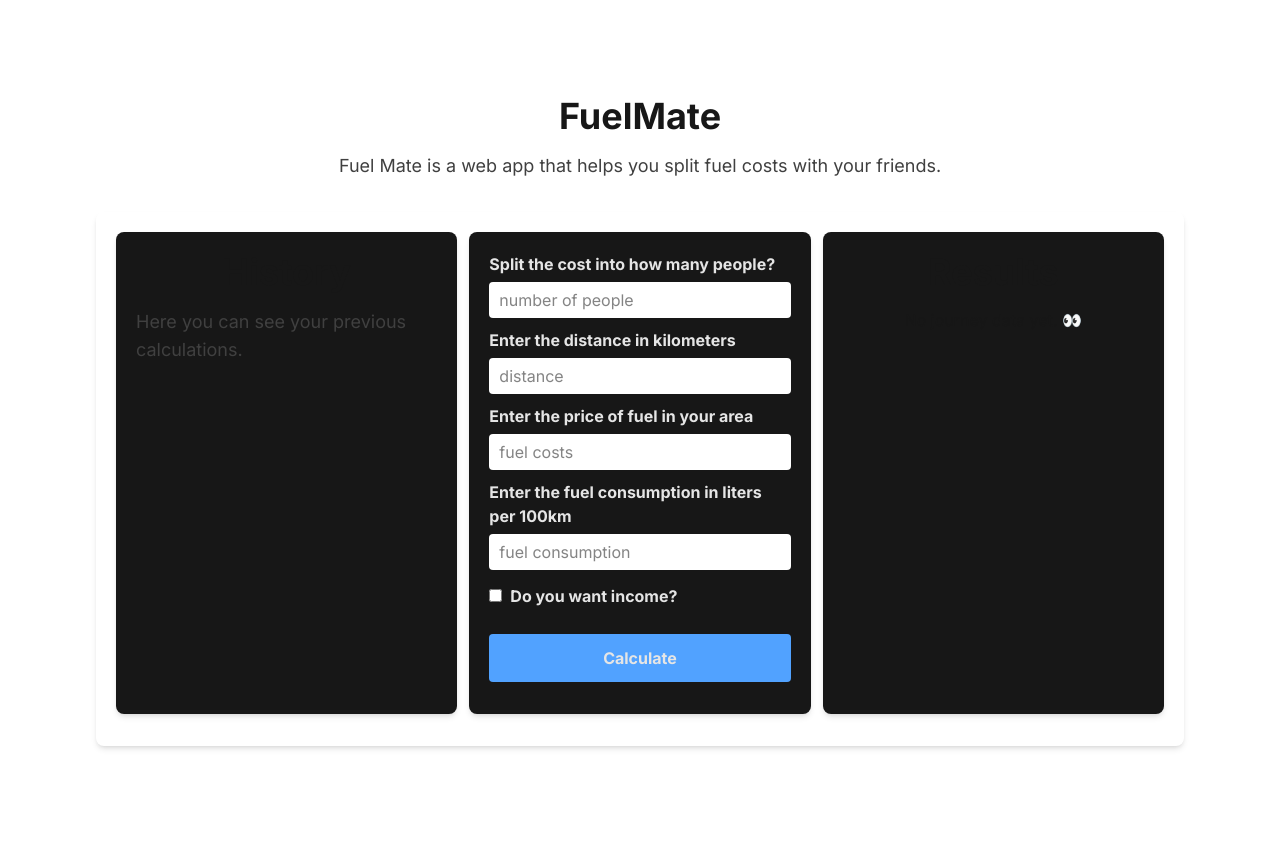
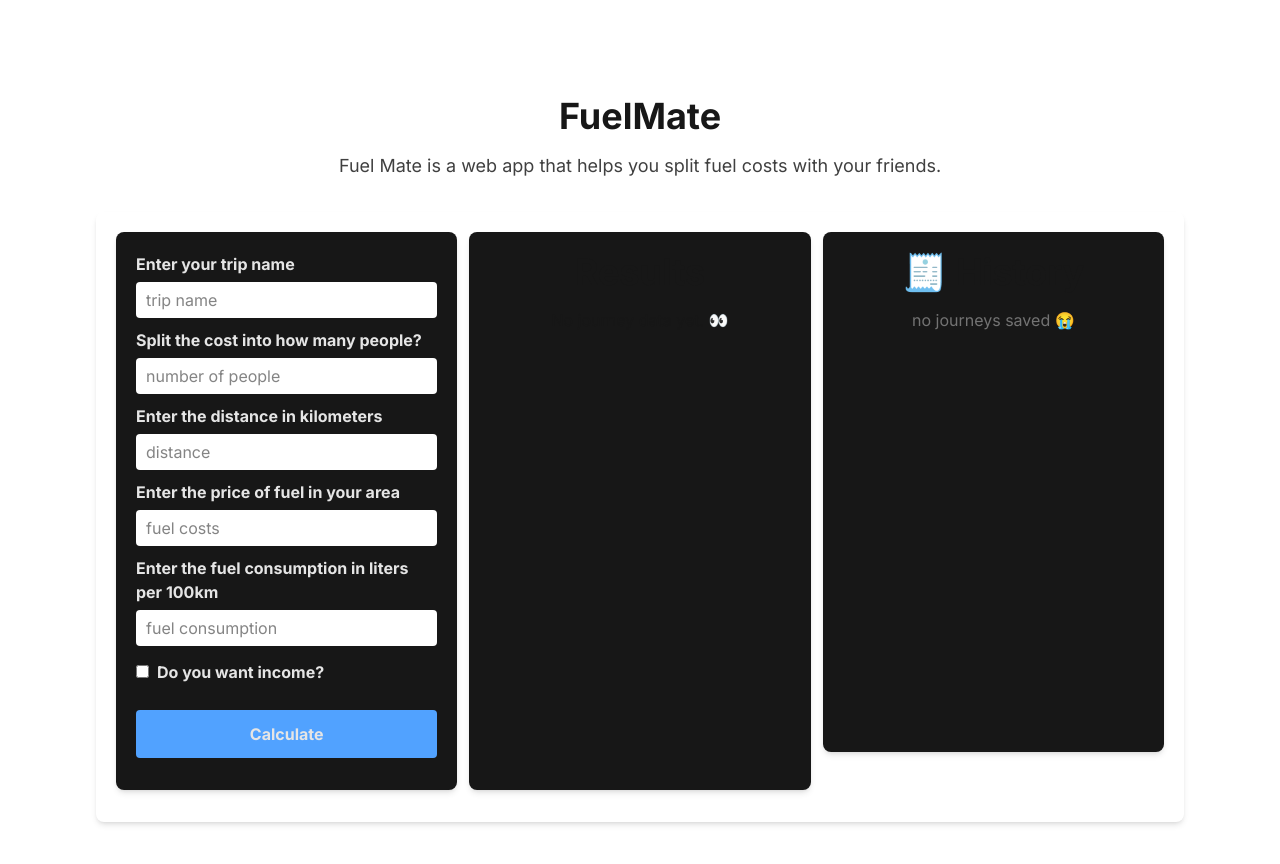
Before and after one commit to Efkey2137/fuel-mate, a Next.js app: page / in a window 1280 px wide. Shown: the top 864 px of the page. Before the commit the page ends 842 px from the top, so only its background shows below. Built offline with nearby package versions, Linux system fonts and the light colour scheme.

Commit message:
Implement history tracking and editing functionality in Homepage; refactor Form and History components for better state management

```diff
--- a/app/page.tsx
+++ b/app/page.tsx
@@ -1,27 +1,74 @@
 "use client";
 
-import { useState } from "react";
+import { useState, useEffect } from "react";
 import Form from "@/components/Form";
 import History from "@/components/History";
 import Results from "@/components/Results";
 import Calculations from "@/utils/Calculations";
+import { useLocalStorage } from "@/hooks/useLocalStorage";
 
 
 export default function Homepage() {
   type ResultType = {
+    id: number;
+    tripName: string;
+    distance: number;
+    fuelPrice: number;
+    consumption: number;
+    numberOfPeople: number;
+    income: boolean;
     totalCost: string;
     costPerPerson: string;
     dislikeCost: string;
   };
 
+
+  const saveToHistory = (newItem: any) => {
+    const currentHistory = JSON.parse(localStorage.getItem("fuelMateHistory") || "[]");
+    const updatedHistory = [...currentHistory, newItem];
+    localStorage.setItem("fuelMateHistory", JSON.stringify(updatedHistory));
+  };
+
   const [inputValue, setInputValue] = useState<string>("");
   const [results, setResults] = useState<ResultType | null>(null);
+  const [historyList, setHistoryList] = useState<ResultType[]>([]);
+  const [historyData, setHistoryData] = useLocalStorage<ResultType[]>("history", []);
+  const [editData, setEditData] = useState<ResultType | null>(null);
 
 
-const handleCalculate = (data: any) => {
-  const calculated = Calculations(data);
-  setResults(calculated);
-};
+  useEffect(() => {
+    const saved = JSON.parse(localStorage.getItem("fuelMateHistory") || "[]");
+    setHistoryData(saved);
+  }, []);
+
+
+  const handleCalculate = (data: Omit<ResultType, "id" | "tripName" | "totalCost" | "costPerPerson" | "dislikeCost">) => {
+    const calculated = Calculations(data);
+
+    const fullEntry: ResultType = {
+      id: Date.now(),
+      tripName: `Trip ${historyData.length + 1}`,
+      ...data,
+      ...calculated,
+    };
+
+    setResults(fullEntry);
+    saveToHistory(fullEntry);
+    setHistoryData(prev => [...prev, fullEntry]);
+  };
+
+  const handleDelete = (id: number) => {
+    const filtered = historyData.filter((item) => item.id !== id);
+    setHistoryData(filtered); // localStorage zaktualizuje się automatycznie
+  };
+
+  const handleEdit = (item: ResultType) => {
+    setEditData(item); // przekażesz to do <Form />
+    setResults(null); // opcjonalnie, czyścisz wynik
+  };
+
+
+
 
   const handleInputChange = (newValue: string) => {
     setInputValue(newValue);
@@ -29,7 +76,7 @@ const handleCalculate = (data: any) => {
 
   return (
 
-    <div className="flex min-h-screen flex-col items-center justify-between p-24">
+    <div className="flex min-h-screen flex-col items-center justify-between xl:p-24">
       <div className="flex flex-col items-center justify-center w-full">
         <h1 className="text-4xl font-bold mb-4 hidden md:block">FuelMate</h1>
         <p className="text-lg text-neutral-700 mb-8 hidden md:block">
@@ -37,9 +84,17 @@ const handleCalculate = (data: any) => {
         </p>
         <div className="shadow-md rounded-lg p-5 pb-8 w-full min-h-130 grid xl:grid-cols-3 gap-3 justify-items-center-safe items-start">
 
-          <History/>
-          <Form onSubmitData={handleCalculate}/>
+
+          <Form defaultValues={editData ? {
+            distance: editData.distance,
+            fuelPrice: editData.fuelPrice,
+            consumption: editData.consumption,
+            numberOfPeople: editData.numberOfPeople,
+            income: editData.income
+          } : undefined} onSubmitData={handleCalculate} />
           <Results results={results} />
+          <History history={historyData} onDelete={handleDelete} onEdit={handleEdit} />
+
 
         </div>
     </div>
--- a/components/Form.tsx
+++ b/components/Form.tsx
@@ -2,30 +2,41 @@ import { useState } from "react";
 import Input from "@/components/Input";
 import Label from "@/components/Label";
 
-type FormProps = {
-  onSubmitData: (data: {
-    numberOfPeople: number;
-    distance: number;
-    fuelPrice: number;
-    consumption: number;
-    income: boolean;
-  }) => void;
+type FormData = {
+  tripName: string;
+  numberOfPeople: number;
+  distance: number;
+  fuelPrice: number;
+  consumption: number;
+  income: boolean;
 };
 
-export default function Form({ onSubmitData }: FormProps) {
-  const [numberOfPeople, setNumberOfPeople] = useState(0);
-  const [distance, setDistance] = useState(0);
-  const [fuelPrice, setFuelPrice] = useState(0);
-  const [consumption, setConsumption] = useState(0);
-  const [income, setIncome] = useState(false);
+type FormProps = {
+  onSubmitData: (data: FormData) => void;
+  defaultValues?: Partial<FormData>;
+};
+
+
+export default function Form({ onSubmitData, defaultValues }: FormProps) {
+  const [tripName, setTripName] = useState(defaultValues?.tripName || "");
+  const [numberOfPeople, setNumberOfPeople] = useState(defaultValues?.numberOfPeople || 1);
+  const [distance, setDistance] = useState(defaultValues?.distance || 0);
+  const [fuelPrice, setFuelPrice] = useState(defaultValues?.fuelPrice || 0);
+  const [consumption, setConsumption] = useState(defaultValues?.consumption || 0);
+  const [income, setIncome] = useState(defaultValues?.income || false);
+
 
   const handleSubmit = (e: React.FormEvent<HTMLFormElement>) => {
     e.preventDefault();
-    onSubmitData({ numberOfPeople, distance, fuelPrice, consumption, income });
+    onSubmitData({ tripName, numberOfPeople, distance, fuelPrice, consumption, income });
   };
 
   return (
     <form onSubmit={handleSubmit} className="bg-neutral-900 shadow-md rounded-lg p-5 pb-8 w-full max-w-105 h-full">
+      <Label text="Enter your trip name" />
+      <Input type="string" onChange={(value: string | boolean) => typeof value === 'string' && setTripName(value)} placeholder="trip name" />
+
+
       <Label text="Split the cost into how many people?" />
       <Input onChange={(value: string | boolean) => typeof value === 'string' && setNumberOfPeople(+value)} placeholder="number of people" />
 
--- a/components/History.tsx
+++ b/components/History.tsx
@@ -1,19 +1,55 @@
-import { NextPage } from 'next'
+type HistoryItem = {
+  id: number;
+  tripName: string;
+  distance: number;
+  fuelPrice: number;
+  consumption: number;
+  numberOfPeople: number;
+  income: boolean;
+  totalCost: string;
+  costPerPerson: string;
+  dislikeCost: string;
+};
 
-interface Props {}
+type HistoryProps = {
+  history: HistoryItem[];
+  onDelete: (id: number) => void;
+  onEdit: (item: HistoryItem) => void;
+};
 
-export const History: NextPage<Props> = ({}) => {
+
+
+const History = ({ history, onEdit, onDelete }: HistoryProps) => {
   return (
-    <div className="bg-neutral-900 shadow-md rounded-lg p-5 pb-8 w-full max-w-100 h-full">
-      <div className="flex flex-col items-center justify-center">
-      <h1 className="text-4xl font-bold mb-4 hidden md:block">History</h1>
-        <p className="text-lg text-neutral-700 mb-8 hidden md:block">
-          Here you can see your previous calculations.
-        </p>
-        {/* Add your history display logic here */}
-      </div>
+    <div className="bg-neutral-900 shadow-md rounded-lg p-5 pb-8 w-full max-w-100 min-h-130 max-h-140 overflow-y-auto [&::-webkit-scrollbar]:w-2 [&::-webkit-scrollbar-track]:bg-gray-100 [&::-webkit-scrollbar-thumb]:bg-gray-300 dark:[&::-webkit-scrollbar-track]:bg-neutral-700 dark:[&::-webkit-scrollbar-thumb]:bg-neutral-500">
+      <h1 className="text-4xl font-bold mb-4 text-center">🧾 History</h1>
+      {history.length === 0 ? (
+        <p className="text-neutral-500 text-center">no journeys saved 😭</p>
+      ) : (
+        history.map((item) => (
+          <div key={item.id} className="p-4 bg-neutral-800 rounded-lg mb-3 hover:transform hover:scale-105 transition-transform ease-in-out duration-300">
+            <p>🏷️ Trip name: {item.tripName}</p>
+            <p>📏 Distance: {item.distance} km</p>
+            <p>⛽ Fuel price: {item.fuelPrice} zł</p>
+            <p>🔥 Consumption: {item.consumption} l/100km</p>
+            <p>🧍‍♂️ People: {item.numberOfPeople}</p>
+            <p>💰 Income: {item.income ? "✅" : "❌"}</p>
+            <p>💸 Total: {item.totalCost} zł</p>
+            <p>👥 Per person: {item.costPerPerson} zł</p>
+            <p>🤬 Dislike cost: {(+item.costPerPerson + +item.dislikeCost).toFixed(2)} zł</p>
+
+            <div className="mt-4 flex justify-between">
+              <button onClick={() => onEdit(item)} className="bg-blue-400 hover:bg-indigo-300 text-white px-3 py-1 rounded mr-2 transition-colors hover:cursor-pointer">✏️ Edit</button>
+              <button onClick={() => onDelete(item.id)} className="bg-blue-400 hover:bg-indigo-300 text-white px-3 py-1 rounded mr-2 transition-colors hover:cursor-pointer">🗑️ Delete</button>
+            </div>
+
+          </div>
+        ))
+      )}
     </div>
-  )
-}
+  );
+};
+
+
 
 export default History
--- a/components/Results.tsx
+++ b/components/Results.tsx
@@ -11,7 +11,7 @@ const Results = ({ results }: ResultsProps) => {
     return (
       <div className="bg-neutral-900 shadow-md rounded-lg p-5 pb-8 w-full max-w-105 min-h-120 h-full">
       <div className="flex flex-col justify-center">
-        <h1 className="text-4xl font-bold mb-4 hidden md:block text-center">Results</h1>
+        <h1 className="text-4xl font-bold mb-4 text-center">Results</h1>
         <div className="text-center">No journey data yet. 👀</div>
       </div>
     </div>
@@ -22,7 +22,7 @@ const Results = ({ results }: ResultsProps) => {
   return (
     <div className="bg-neutral-900 shadow-md rounded-lg p-5 pb-8 w-full max-w-105 min-h-120 h-full">
       <div className="flex flex-col justify-center">
-        <h1 className="text-4xl font-bold mb-4 hidden md:block text-center">Results</h1>
+        <h1 className="text-4xl font-bold mb-4 text-center">Results</h1>
         <p className="p-4 bg-neutral-800 rounded-lg mb-3">💸 Full cost: {results.totalCost} zł</p>
         <p className="p-4 bg-neutral-800 rounded-lg mb-3">👥 Per person: {results.costPerPerson} zł</p>
         <p className="p-4 bg-neutral-800 rounded-lg mb-3">🤬 For people you hate: {(+results.costPerPerson + +results.dislikeCost).toFixed(2)} zł</p>
--- /dev/null
+++ b/hooks/useLocalStorage.tsx
@@ -0,0 +1,23 @@
+import { useState, useEffect } from "react";
+
+export function useLocalStorage<T>(key: string, initialValue: T) {
+  const [value, setValue] = useState<T>(() => {
+    try {
+      const stored = localStorage.getItem(key);
+      return stored ? JSON.parse(stored) : initialValue;
+    } catch (err) {
+      console.error("❌ Error reading localStorage:", err);
+      return initialValue;
+    }
+  });
+
+  useEffect(() => {
+    try {
+      localStorage.setItem(key, JSON.stringify(value));
+    } catch (err) {
+      console.error("❌ Error writing to localStorage:", err);
+    }
+  }, [key, value]);
+
+  return [value, setValue] as const;
+}
```
